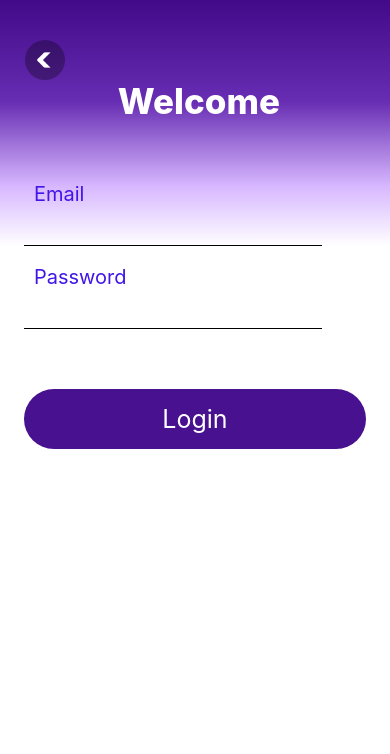
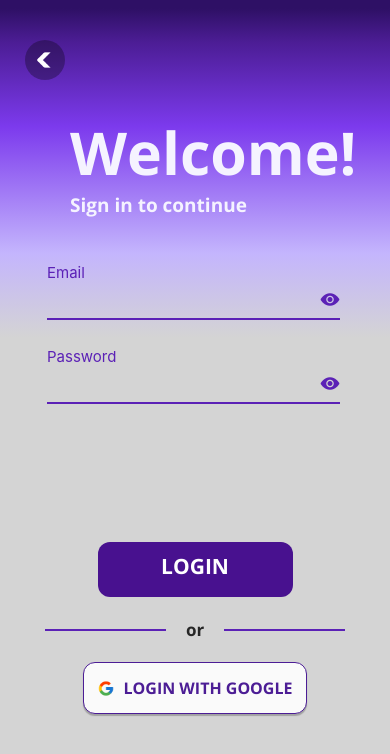
Before and after one commit to edegan-furb/Entra21-TCC, a React Native app in the folder Client/: screen /LogIn in a window 390 px wide. Shown: the top 754 px of the page. Built offline with nearby package versions, Linux system fonts and the light colour scheme.

Commit message:
finalizando Login Screen

```diff
--- /dev/null
+++ b/Client/components/Inputs.js
@@ -0,0 +1,61 @@
+import { StyleSheet, Text, TextInput, View, TouchableOpacity } from "react-native";
+import { GlobalStyles } from "../constants/Colors";
+import { Ionicons } from '@expo/vector-icons';
+import { useState } from "react";
+import {
+    widthPercentageToDP as wp,
+    heightPercentageToDP as hp
+} from 'react-native-responsive-screen';
+
+export default function Inputs({ title, placeHolder, placeHolderTextColor, height, secureTextEntry }) {
+    // creates the input state
+    const [hidePass, setHidePass] = useState(true)
+
+    return(
+        <View style={styles.inputContent}>
+            <Text style={styles.inputText}>{title}</Text>
+            <View style={styles.inputArea}>
+                <TextInput
+                    style={styles.input}
+                    placeholder={placeHolder}
+                    placeholderTextColor={placeHolderTextColor}
+                    secureTextEntry={secureTextEntry ? hidePass : !hidePass}
+                />
+                <TouchableOpacity onPress={() => setHidePass(!hidePass)}>
+                    {/* Icon check */}
+                    { hidePass ?
+                        // true
+                        <Ionicons name="eye" color={GlobalStyles.colors.primary800} size={20} height={height}/>
+                        :
+                        // false
+                        <Ionicons name="eye-off" color={GlobalStyles.colors.primary800} size={20} height={height}/>
+                    }
+                </TouchableOpacity>
+            </View>
+        </View>
+    );
+}
+
+const styles = StyleSheet.create({
+    inputContent: {
+        width: wp ('100%'),
+        height: hp ('10%'),
+        alignItems: "start",
+        justifyContent: "center",
+        paddingHorizontal: wp ('12%')
+    },
+    inputText: {
+        fontSize: hp ('1.8%'),
+        color: GlobalStyles.colors.primary800,
+    },
+    inputArea: {
+        flexDirection: 'row',
+        borderBottomWidth: wp ('0.5%'),
+        borderColor: GlobalStyles.colors.primary800,
+        height: hp ('4.5%'),
+        alignItems: "center"
+    },
+    input: {
+        width: wp ('70%'),
+    },
+})
--- /dev/null
+++ b/Client/components/LoginGoogle.js
@@ -0,0 +1,70 @@
+import { Image, StyleSheet, Text, View, Pressable } from "react-native";
+import { GlobalStyles } from "../constants/Colors";
+import {
+  widthPercentageToDP as wp,
+  heightPercentageToDP as hp,
+} from "react-native-responsive-screen";
+
+export default function ContentGoogleButton({ title }) {
+  return (
+    <>
+      <View style={styles.content}>
+        <View style={styles.divider}></View>
+        <Text style={styles.text}>or</Text>
+        <View style={styles.divider}></View>
+      </View>
+      <Pressable style={styles.contentButton}>
+        <Image
+          source={require("../assets/images/google.png")}
+          style={styles.icon}
+        />
+        <Text style={styles.title}>{title}</Text>
+      </Pressable>
+    </>
+  );
+}
+
+const styles = StyleSheet.create({
+  content: {
+    //height: hp(" 10%"),
+    flexDirection: "row",
+    justifyContent: "center",
+    alignItems: "center",
+    gap: wp("5%"),
+  },
+  divider: {
+    height: hp("0.28%"),
+    width: wp("31%"),
+    backgroundColor: GlobalStyles.colors.primary800,
+  },
+  text: {
+    fontSize: hp("2%"),
+    color: GlobalStyles.colors.neutral800,
+    fontFamily: "open-sans-bold",
+  },
+  contentButton: {
+    backgroundColor: GlobalStyles.colors.neutral50,
+    padding: wp("3.5%"),
+    borderRadius: 12,
+    alignItems: "center",
+    borderColor: GlobalStyles.colors.primary900,
+    borderWidth: 1,
+    flexDirection: "row",
+    gap: wp("2.5%"),
+    elevation: 4,
+    shadowColor: GlobalStyles.colors.neutral950,
+    shadowOpacity: 0.25,
+    shadowOffset: { width: 0, height: 2 },
+    shadowRadius: 1,
+  },
+  icon: {
+    width: wp("4%"),
+    height: hp("2%"),
+  },
+  title: {
+    color: GlobalStyles.colors.primary900,
+    fontSize: hp("1.9%"),
+    textAlign: 'center',
+    fontFamily: "open-sans-bold",
+  },
+});
--- a/Client/screens/LogInScreen.js
+++ b/Client/screens/LogInScreen.js
@@ -1,219 +1,119 @@
-import { StyleSheet, View, Text, TextInput, TouchableOpacity } from "react-native";
-import { LinearGradient } from 'expo-linear-gradient';
+import {
+  StyleSheet,
+  View,
+  Text,
+  SafeAreaView,
+  Platform,
+  StatusBar,
+} from "react-native";
+import { LinearGradient } from "expo-linear-gradient";
 import { useNavigation } from "@react-navigation/native";
+
 import BackButton from "../components/BackButton";
+import Inputs from "../components/Inputs";
+import { GlobalStyles } from "../constants/Colors";
+
+import {
+  widthPercentageToDP as wp,
+  heightPercentageToDP as hp,
+} from "react-native-responsive-screen";
 import CustomButton from "../components/CustomButton";
+import ContentGoogleButton from "../components/LoginGoogle";
 
-function LogInScreen() {
+function SignUpScreen() {
   const navigation = useNavigation();
 
-  function backToStart(page){
-    if(page === 'Start'){
-      navigation.navigate("Start")
+  function onPressHandler(page) {
+    if (page === "Start") {
+      navigation.navigate("Start");
+    } else if (page === "Tabs") {
+      navigation.navigate("Tabs");
     }
   }
-
-  const handlePress = () => {
-    alert('Botão pressionado!');
-  };
   return (
-    <View style={styles.rootContainer}>
-      <LinearGradient
-        style={styles.container}
-        locations={[0, 0.1198, 0.2205, 0.2917]}
-        colors={["#420A89", "rgba(116, 45, 205, 0.83)", "#D7B7FF", "#FFF"]}
-      >
-        <BackButton onPress={() => backToStart('Start')}/>
-        <View>
-          <Text style={styles.titulo}> Welcome</Text>
+    <LinearGradient
+      colors={[
+        GlobalStyles.colors.primary950,
+        GlobalStyles.colors.primary900,
+        GlobalStyles.colors.primary600,
+        GlobalStyles.colors.primary300,
+        GlobalStyles.colors.neutral300,
+        GlobalStyles.colors.neutral300,
+      ]}
+      locations={[0.01, 0.05, 0.15, 0.3, 0.4, 0.5]}
+      style={styles.background}
+    >
+      <SafeAreaView style={styles.container}>
+        <BackButton onPress={() => onPressHandler("Start")} />
+        <View style={styles.titleContent}>
+          <Text style={styles.title}>Welcome!</Text>
+          <Text style={styles.subTitle}>Sign in to continue</Text>
         </View>
 
-        <View name="form" style={styles.form}>
-          <Text style={styles.label}>Email</Text>
-          <TextInput style={styles.input} />
-          <Text style={styles.label}>Password</Text>
-          <TextInput style={styles.input} />
+        <Inputs title={"Email"} secureTextEntry={false} height={0} />
+        <Inputs title={"Password"} secureTextEntry={true} />
+
+        <View style={styles.ContentButtons}>
+          <CustomButton
+            styleButton={styles.createButton}
+            styleText={styles.createButtonText}
+            title={"LOGIN"}
+            onPress={() => onPressHandler("Tabs")}
+          />
+          <ContentGoogleButton title={"LOGIN WITH GOOGLE"} />
         </View>
-
-        <View name="botao" styles={styles.botao}>
-          <TouchableOpacity style={styles.button} onPress={handlePress}>
-            <Text style={styles.buttonText}>Login</Text>
-          </TouchableOpacity>
-        </View>
-      </LinearGradient>
-    </View>
-  );
-}
-
-export default LogInScreen;
-
-const styles = StyleSheet.create({
-  rootContainer: {
-    flex: 1,
-    justifyContent: "center",
-    alignItems: "center",
-
-  },
-  text: {
-    fontSize: 18,
-    fontWeight: "bold",
-    color: "#9a3412",
-  },
-  container: {
-    flex: 1,
-    backgroundColor: '#25292e',
-    alignItems: 'left',
-    width: '100%'
-
-  },
-  input: {
-    height: 40,
-    borderWidth: 1,
-    padding: 2,
-    marginLeft: 24,
-    marginRight: 68,
-    borderWidth: 0,
-    borderBottomWidth: 1
-  },
-  titulo: {
-    color: '#FFF',
-    textAlign: 'center',
-    fontSize: 35,
-    fontWeight: '800',
-  },
-  label: {
-    color: '#4215E8',
-    textAlign: 'left',
-    paddingLeft: 34,
-    paddingTop: '5%',
-    fontSize: 20
-  },
-  button: {
-    backgroundColor: '#48118F',
-    alignItems: 'center',
-    justifyContent: 'center',
-    width: 342,
-    height: 60,
-    borderRadius: 35,
-    alignSelf: 'center',
-  },
-  buttonText: {
-    width: 'auto',
-    height: 'auto',
-    color: '#fff',
-    textAlign: 'center',
-    fontSize: 25,
-  },
-  form: {
-    alignText: 'center',
-    paddingTop: 40,
-    paddingBottom: 60,
-  }
-});
-
-/*
-import { StatusBar } from 'expo-status-bar';
-import { LinearGradient } from 'expo-linear-gradient';
-import { View, Text, StyleSheet, TextInput, TouchableOpacity } from 'react-native';
-import React from 'react';
-
-
-
-
-export default function App() {
-
-  const handlePress = () => {
-    alert('Botão pressionado!');
-  };
-
-  return (
-    <LinearGradient
-      style={styles.container}
-      locations={[0, 0.1198, 0.2205, 0.2917]}
-      colors={['#420A89', 'rgba(116, 45, 205, 0.83)', '#D7B7FF', '#FFF']}>
-      <View >
-        <Text style={styles.titulo}> Welcome</Text>
-      </View>
-
-
-      <View name='form' style = {styles.form}>
-        <Text style = {styles.label}>Email</Text>
-        <TextInput style={styles.input} />
-        <Text style = {styles.label}>Password</Text>
-        <TextInput style = {styles.input} />
-      </View>
-
-      <View name='botao' styles={styles.botao}>
-        <TouchableOpacity style={styles.button} onPress={handlePress}>
-          <Text style={styles.buttonText}>Clique em mim!</Text>
-        </TouchableOpacity>
-      </View>
-
-
+      </SafeAreaView>
     </LinearGradient>
   );
 }
 
+export default SignUpScreen;
 
 const styles = StyleSheet.create({
+  background: {
+    flex: 1,
+    width: wp("100%"),
+    height: hp("100%"),
+    alignItems: "center",
+    justifyContent: "center",
+  },
   container: {
     flex: 1,
-    backgroundColor: '#25292e',
-    alignItems: 'left',
-
+    paddingTop: Platform.OS === "android" ? StatusBar.currentHeight : 0,
   },
-  input: {
-    height: 40,
-    margin: 12,
-    borderWidth: 1,
-    padding: 10,
-    border: 0,
-    marginLeft: 24,
-    marginRight: 68,
+  titleContent: {
+    width: wp("80%"),
+    height: hp("20%"),
+    alignItems: "start",
+    justifyContent: "center",
+  },
+  title: {
+    fontSize: hp("7%"),
+    fontWeight: "bold",
+    color: GlobalStyles.colors.primary50,
+    paddingLeft: wp("18%"),
+    fontFamily: "open-sans-bold",
+  },
+  subTitle: {
+    color: GlobalStyles.colors.primary50,
+    fontSize: hp("2.3%"),
+    fontWeight: "bold",
+    paddingLeft: wp("18%"),
+    fontFamily: "open-sans-bold",
+  },
+  ContentButtons: {
+    width: wp("100%"),
+    height: hp("50%"),
+    alignItems: "center",
+    justifyContent: "center",
+    gap: hp("2.5%"),
+  },
+  createButton: {
+    width: wp("50%"),
+    height: hp("6.5%"),
     borderWidth: 0,
-    borderBottomWidth: 1
   },
-  titulo: {
-    color: '#FFF',
-    textAlign: 'center',
-    fontSize: 35,
-    fontWeight: '800',
-    paddingTop: 58
+  createButtonText: {
+    fontSize: hp("2.5%"),
   },
-  label: {
-    color: '#4215E8',
-    textAlign: 'left',
-    paddingLeft: 34,
-    paddingTop: '22.05%',
-    fontSize: 20
-  },
-  button: {
-    backgroundColor: '#48118F',
-    alignItems: 'center',
-    justifyContent: 'center',
-    width: 342,
-    height: 60,
-    borderRadius: 35,
-    alignSelf: 'center'
-
-  },
-  buttonText: {
-    width: 219,
-    height: 29,
-    color: '#fff',
-    textAlign: 'center',
-    fontSize: 25,
-
-
-  },
-  botao: {
-    paddingTop: 35
-  },
-  form: {
-    alignText: 'center',
-  }
 });
-
-
-
-*/
--- a/Client/screens/SignUpScreen.js
+++ b/Client/screens/SignUpScreen.js
@@ -1,42 +1,120 @@
-import { StyleSheet, View, Text, Pressable, Image } from "react-native";
-import { LinearGradient } from 'expo-linear-gradient';
+import {
+  StyleSheet,
+  View,
+  Text,
+  SafeAreaView,
+  Platform,
+  StatusBar,
+} from "react-native";
+import { LinearGradient } from "expo-linear-gradient";
+import { useNavigation } from "@react-navigation/native";
+
+import BackButton from "../components/BackButton";
+import Inputs from "../components/Inputs";
+import { GlobalStyles } from "../constants/Colors";
+
+import {
+  widthPercentageToDP as wp,
+  heightPercentageToDP as hp,
+} from "react-native-responsive-screen";
+import CustomButton from "../components/CustomButton";
+import ContentGoogleButton from "../components/LoginGoogle";
 
 function SignUpScreen() {
+  const navigation = useNavigation();
+
+  function onPressHandler(page) {
+    if (page === "Start") {
+      navigation.navigate("Start");
+    } else if (page === "Tabs") {
+      navigation.navigate("Tabs");
+    }
+  }
   return (
-    <View style={styles.container}>
-      <LinearGradient
-          colors={['#420A89', '#742dcde6', '#d3b8fa', '#e2d3f8', '#ffffff']}
-          locations={[0.05, 0.20, 0.35, 0.4, 0.6]}
-          style={styles.background}
-        />
-        <View style={styles.backButtonContainer}>
-          <Image/>
+    <LinearGradient
+      colors={[
+        GlobalStyles.colors.primary950,
+        GlobalStyles.colors.primary900,
+        GlobalStyles.colors.primary600,
+        GlobalStyles.colors.primary300,
+        GlobalStyles.colors.neutral300,
+        GlobalStyles.colors.neutral300,
+      ]}
+      locations={[0.01, 0.05, 0.15, 0.3, 0.4, 0.5]}
+      style={styles.background}
+    >
+      <SafeAreaView style={styles.container}>
+        <BackButton onPress={() => onPressHandler("Start")} />
+        <View style={styles.titleContent}>
+          <Text style={styles.title}>Hello!</Text>
+          <Text style={styles.subTitle}>Create a new account</Text>
         </View>
-    </View>
+
+        <Inputs title={"Name"} secureTextEntry={false} height={0} />
+        <Inputs title={"Email"} secureTextEntry={false} height={0} />
+        <Inputs title={"Password"} secureTextEntry={true} />
+        <Inputs title={"Confirm your password"} secureTextEntry={true} />
+        <View style={styles.ContentButtons}>
+          <CustomButton
+            styleButton={styles.createButton}
+            styleText={styles.createButtonText}
+            title={"CREATE ACCOUNT"}
+            onPress={() => onPressHandler("Tabs")}
+          />
+          <ContentGoogleButton title={"LOGIN WITH GOOGLE"} />
+        </View>
+      </SafeAreaView>
+    </LinearGradient>
   );
 }
 
 export default SignUpScreen;
 
 const styles = StyleSheet.create({
+  background: {
+    flex: 1,
+    width: wp("100%"),
+    height: hp("100%"),
+    alignItems: "center",
+    justifyContent: "center",
+  },
   container: {
     flex: 1,
-    width: '100%',
-    height: '100%',
+    paddingTop: Platform.OS === "android" ? StatusBar.currentHeight : 0,
+  },
+  titleContent: {
+    width: wp("80%"),
+    height: hp("20%"),
     alignItems: "start",
-    justifyContent: "start"
+    justifyContent: "center",
   },
-  background: {
-    width: '100%',
-    height: '100%',
+  title: {
+    fontSize: hp("7%"),
+    fontWeight: "bold",
+    color: GlobalStyles.colors.primary50,
+    paddingLeft: wp("18%"),
+    fontFamily: "open-sans-bold",
   },
-  backButtonContainer: {
-    width: '100%',
-    height: 100,
-    backgroundColor: '#333',
+  subTitle: {
+    color: GlobalStyles.colors.primary50,
+    fontSize: hp("2.3%"),
+    fontWeight: "bold",
+    paddingLeft: wp("18%"),
+    fontFamily: "open-sans-bold",
   },
-  backButton: {
-    width: 30,
-    height: 30
-  }
+  ContentButtons: {
+    width: wp("100%"),
+    height: hp("25%"),
+    alignItems: "center",
+    justifyContent: "center",
+    gap: hp("2.5%"),
+  },
+  createButton: {
+    width: wp("55%"),
+    height: hp("5.7%"),
+    borderWidth: 0,
+  },
+  createButtonText: {
+    fontSize: hp("1.8%"),
+  },
 });
```
